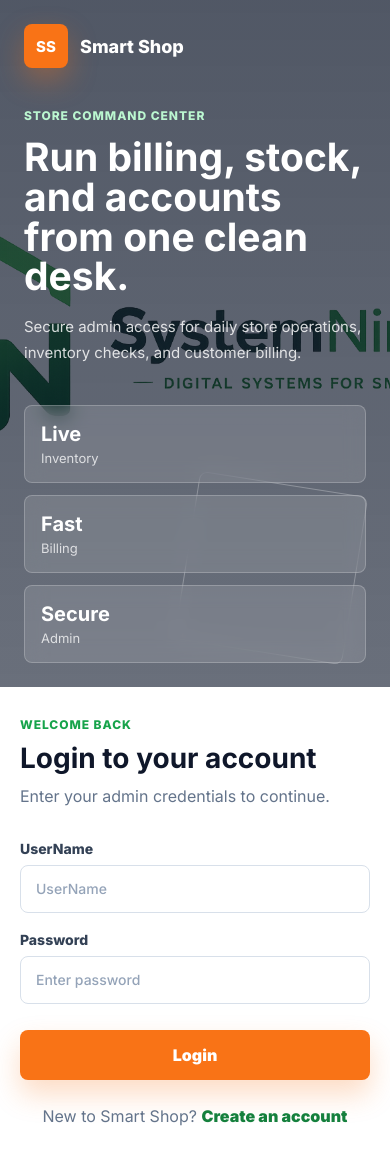
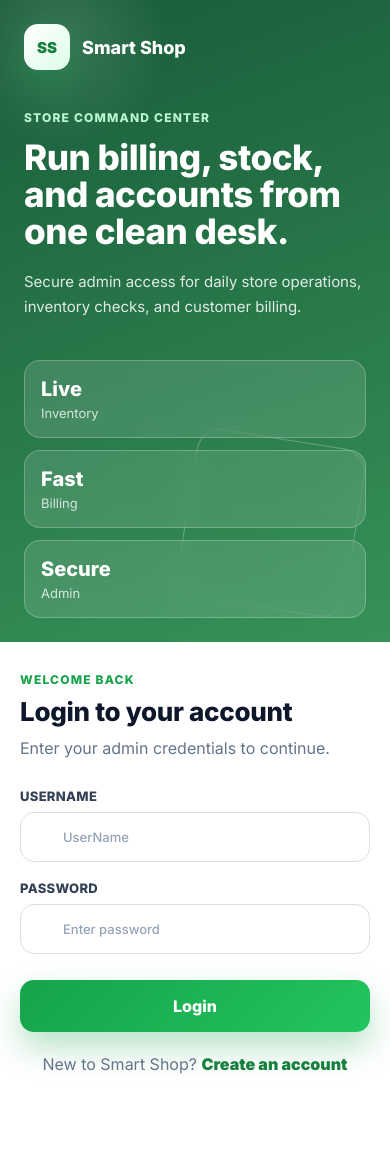
Before and after one commit to systemnirmata/store_managemant, a React (Vite) app in the folder frontend/: page / in a window 390 px wide. After the commit the page ends 1108 px from the top, so only its background shows below. Built offline with nearby package versions, Linux system fonts and the light colour scheme.

Commit message:
login signup page change code

```diff
--- a/frontend/src/auth/auth.css
+++ b/frontend/src/auth/auth.css
@@ -1,14 +1,147 @@
+/* ═══════════════════════════════════════════════
+   AUTH PAGES — Premium Green & White Glassmorphism
+   (class names kept identical to the original file
+   so Signup / other pages sharing this stylesheet
+   keep working without changes)
+═══════════════════════════════════════════════ */
+
+:root {
+    --au-green: #16A34A;
+    --au-green-light: #22C55E;
+    --au-green-soft: #DCFCE7;
+    --au-green-xlight: #F0FDF4;
+    --au-border: #E5E7EB;
+    --au-text: #111827;
+    --au-text-soft: #6B7280;
+    --au-success: #10B981;
+    --au-error: #EF4444;
+}
+
+*,
+*::before,
+*::after {
+    box-sizing: border-box;
+}
+
+@keyframes auFadeIn {
+    from {
+        opacity: 0;
+    }
+    to {
+        opacity: 1;
+    }
+}
+
+@keyframes auSlideUp {
+    from {
+        opacity: 0;
+        transform: translateY(16px);
+    }
+    to {
+        opacity: 1;
+        transform: translateY(0);
+    }
+}
+
+@keyframes auFloat {
+    0%,
+    100% {
+        transform: translate(0, 0) scale(1);
+    }
+    50% {
+        transform: translate(14px, -18px) scale(1.04);
+    }
+}
+
+@keyframes auFloatSlow {
+    0%,
+    100% {
+        transform: translate(0, 0) scale(1);
+    }
+    50% {
+        transform: translate(-16px, 14px) scale(1.03);
+    }
+}
+
+@keyframes auShake {
+    10%,
+    90% {
+        transform: translateX(-1px);
+    }
+    20%,
+    80% {
+        transform: translateX(2px);
+    }
+    30%,
+    50%,
+    70% {
+        transform: translateX(-4px);
+    }
+    40%,
+    60% {
+        transform: translateX(4px);
+    }
+}
+
+@keyframes auSpin {
+    to {
+        transform: rotate(360deg);
+    }
+}
+
+@keyframes auLogoPulse {
+    0%,
+    100% {
+        box-shadow: 0 12px 28px rgba(22, 163, 74, 0.28);
+    }
+    50% {
+        box-shadow: 0 16px 36px rgba(22, 163, 74, 0.42);
+    }
+}
+
 .auth-page {
     min-height: 100vh;
     display: grid;
     place-items: center;
     padding: 32px;
     box-sizing: border-box;
-  background:
-    radial-gradient(circle at 15% 15%, rgba(34, 197, 94, 0.12), transparent 28%),
-    linear-gradient(135deg, #eef6f2 0%, #f8fafc 45%, #fff7ed 100%);
-  color: #17212f;
+    position: relative;
+    overflow: hidden;
+    background: linear-gradient(160deg, #F8FFF8 0%, #ECFDF5 48%, #DCFCE7 100%);
+    color: var(--au-text);
     font-family: Inter, ui-sans-serif, system-ui, -apple-system, BlinkMacSystemFont, "Segoe UI", sans-serif;
+    animation: auFadeIn 0.4s ease;
+}
+
+
+/* Ambient floating glass shapes */
+
+.auth-page::before,
+.auth-page::after {
+    content: "";
+    position: absolute;
+    border-radius: 50%;
+    filter: blur(2px);
+    z-index: 0;
+    pointer-events: none;
+}
+
+.auth-page::before {
+    width: 360px;
+    height: 360px;
+    top: -80px;
+    left: -100px;
+    background: radial-gradient(circle, rgba(34, 197, 94, 0.22), transparent 70%);
+    animation: auFloat 9s ease-in-out infinite;
+}
+
+.auth-page::after {
+    width: 300px;
+    height: 300px;
+    bottom: -90px;
+    right: -80px;
+    background: radial-gradient(circle, rgba(22, 163, 74, 0.16), transparent 70%);
+    animation: auFloatSlow 11s ease-in-out infinite;
 }
 
 .auth-shell {
@@ -17,10 +150,14 @@
     display: grid;
     grid-template-columns: minmax(0, 1fr) minmax(360px, 440px);
     overflow: hidden;
-  border: 1px solid rgba(15, 23, 42, 0.08);
-  border-radius: 8px;
-  background: rgba(255, 255, 255, 0.78);
-  box-shadow: 0 24px 80px rgba(15, 23, 42, 0.14);
+    position: relative;
+    z-index: 1;
+    border: 1px solid rgba(22, 163, 74, 0.16);
+    border-radius: 24px;
+    background: rgba(255, 255, 255, 0.6);
+    backdrop-filter: blur(18px);
+    box-shadow: 0 30px 90px rgba(15, 23, 42, 0.14);
+    animation: auSlideUp 0.5s ease;
 }
 
 .auth-shell-reverse {
@@ -37,11 +174,9 @@
     flex-direction: column;
     justify-content: space-between;
     gap: 40px;
-  padding: 44px;
+    padding: 46px;
     overflow: hidden;
-  background:
-    linear-gradient(rgba(15, 23, 42, 0.72), rgba(15, 23, 42, 0.62)),
-    url("../assets/image.png") center / cover;
+    background: linear-gradient(160deg, rgba(6, 78, 41, 0.92), rgba(21, 128, 61, 0.86)), radial-gradient(circle at 80% 10%, rgba(255, 255, 255, 0.14), transparent 55%);
     color: #ffffff;
 }
 
@@ -52,8 +187,20 @@
     width: 170px;
     height: 170px;
     border: 1px solid rgba(255, 255, 255, 0.28);
-  border-radius: 8px;
+    border-radius: 24px;
     transform: rotate(9deg);
+}
+
+.auth-panel::before {
+    content: "";
+    position: absolute;
+    top: -60px;
+    left: -60px;
+    width: 220px;
+    height: 220px;
+    border-radius: 50%;
+    background: radial-gradient(circle, rgba(255, 255, 255, 0.14), transparent 70%);
+    animation: auFloat 8s ease-in-out infinite;
 }
 
 .auth-brand,
@@ -75,14 +222,16 @@
 .auth-brand-mark {
     display: grid;
     place-items: center;
-  width: 44px;
-  height: 44px;
-  border-radius: 8px;
-  background: #f97316;
-  color: #ffffff;
+    width: 46px;
+    height: 46px;
+    border-radius: 14px;
+    background: linear-gradient(135deg, #ffffff, #DCFCE7);
+    color: #15803D;
     font-size: 15px;
+    font-weight: 900;
     letter-spacing: 0;
-  box-shadow: 0 12px 28px rgba(249, 115, 22, 0.34);
+    box-shadow: 0 12px 28px rgba(0, 0, 0, 0.18);
+    animation: auLogoPulse 3.2s ease-in-out infinite;
 }
 
 .auth-kicker {
@@ -90,7 +239,7 @@
     color: #16a34a;
     font-size: 12px;
     font-weight: 800;
-  letter-spacing: 0.08em;
+    letter-spacing: 0.1em;
     text-transform: uppercase;
 }
 
@@ -105,15 +254,16 @@
 .auth-panel-copy h1 {
     margin: 14px 0 18px;
     max-width: 620px;
-  font-size: clamp(34px, 5vw, 58px);
-  line-height: 1.02;
-  letter-spacing: 0;
+    font-size: clamp(34px, 5vw, 54px);
+    line-height: 1.06;
+    letter-spacing: -0.5px;
+    font-weight: 800;
 }
 
 .auth-panel-copy p:not(.auth-kicker) {
     max-width: 500px;
     margin: 0;
-  color: rgba(255, 255, 255, 0.82);
+    color: rgba(255, 255, 255, 0.86);
     font-size: 16px;
     line-height: 1.7;
 }
@@ -127,10 +277,16 @@
 
 .auth-stats div,
 .auth-checklist span {
-  border: 1px solid rgba(255, 255, 255, 0.22);
-  border-radius: 8px;
+    border: 1px solid rgba(255, 255, 255, 0.24);
+    border-radius: 16px;
     background: rgba(255, 255, 255, 0.12);
     backdrop-filter: blur(10px);
+    transition: transform 220ms ease, background 220ms ease;
+}
+
+.auth-stats div:hover {
+    transform: translateY(-3px);
+    background: rgba(255, 255, 255, 0.18);
 }
 
 .auth-stats div {
@@ -140,12 +296,13 @@
 .auth-stats strong {
     display: block;
     font-size: 20px;
+    font-weight: 800;
 }
 
 .auth-stats span {
     display: block;
     margin-top: 4px;
-  color: rgba(255, 255, 255, 0.76);
+    color: rgba(255, 255, 255, 0.78);
     font-size: 13px;
 }
 
@@ -157,7 +314,7 @@
 
 .auth-checklist span {
     padding: 14px 16px;
-  color: rgba(255, 255, 255, 0.86);
+    color: rgba(255, 255, 255, 0.9);
     font-weight: 700;
 }
 
@@ -166,19 +323,23 @@
     flex-direction: column;
     justify-content: center;
     padding: 48px;
-  background: rgba(255, 255, 255, 0.94);
+    background: rgba(255, 255, 255, 0.86);
+    backdrop-filter: blur(6px);
+    position: relative;
 }
 
 .auth-header {
-  margin-bottom: 30px;
+    margin-bottom: 26px;
+    animation: auSlideUp 0.5s ease 0.05s backwards;
 }
 
 .auth-header h2 {
     margin: 10px 0;
     color: #0f172a;
-  font-size: 32px;
+    font-size: 30px;
+    font-weight: 800;
     line-height: 1.15;
-  letter-spacing: 0;
+    letter-spacing: -0.3px;
 }
 
 .auth-header p:last-child {
@@ -190,23 +351,42 @@
 .auth-form {
     display: grid;
     gap: 18px;
+    animation: auSlideUp 0.5s ease 0.1s backwards;
 }
 
 .auth-form label {
     display: grid;
     gap: 8px;
     color: #334155;
-  font-size: 14px;
+    font-size: 13px;
     font-weight: 800;
+    text-transform: uppercase;
+    letter-spacing: 0.3px;
+}
+
+.auth-input-wrap {
+    position: relative;
+    display: flex;
+    align-items: center;
+}
+
+.auth-input-icon {
+    position: absolute;
+    left: 15px;
+    color: #9CA3AF;
+    display: flex;
+    align-items: center;
+    pointer-events: none;
+    transition: color 160ms ease;
 }
 
 .auth-form input {
     width: 100%;
-  min-height: 48px;
-  padding: 0 15px;
+    min-height: 50px;
+    padding: 0 15px 0 42px;
     box-sizing: border-box;
-  border: 1px solid #d8e0ea;
-  border-radius: 8px;
+    border: 1.5px solid #d8e0ea;
+    border-radius: 14px;
     outline: none;
     background: #ffffff;
     color: #0f172a;
@@ -222,39 +402,170 @@
 
 .auth-form input:focus {
     border-color: #16a34a;
-  box-shadow: 0 0 0 4px rgba(22, 163, 74, 0.12);
+    box-shadow: 0 0 0 4px rgba(22, 163, 74, 0.14);
     background: #fbfefc;
 }
 
+.auth-form input:focus~.auth-input-icon,
+.auth-input-wrap:focus-within .auth-input-icon {
+    color: #16A34A;
+}
+
+.auth-password-toggle {
+    position: absolute;
+    right: 6px;
+    display: flex;
+    align-items: center;
+    justify-content: center;
+    width: 36px;
+    height: 36px;
+    border: none;
+    background: transparent;
+    color: #9CA3AF;
+    cursor: pointer;
+    border-radius: 10px;
+    transition: color 160ms ease, background 160ms ease;
+}
+
+.auth-password-toggle:hover {
+    color: #16A34A;
+    background: var(--au-green-xlight);
+}
+
+.auth-row-between {
+    display: flex;
+    align-items: center;
+    justify-content: space-between;
+    margin-top: -6px;
+    flex-wrap: wrap;
+    gap: 10px;
+}
+
+.auth-remember {
+    display: flex;
+    align-items: center;
+    gap: 8px;
+    font-size: 13px;
+    font-weight: 600;
+    color: #475569;
+    cursor: pointer;
+    text-transform: none;
+    letter-spacing: 0;
+}
+
+.auth-remember input[type="checkbox"] {
+    width: 16px;
+    height: 16px;
+    min-height: 0;
+    padding: 0;
+    accent-color: #16A34A;
+    cursor: pointer;
+}
+
+.auth-forgot {
+    font-size: 13px;
+    font-weight: 700;
+    color: #15803D;
+    cursor: default;
+    text-decoration: none;
+    position: relative;
+}
+
+.auth-forgot:hover .auth-forgot-tip {
+    opacity: 1;
+    transform: translateY(0);
+    pointer-events: auto;
+}
+
+.auth-forgot-tip {
+    position: absolute;
+    bottom: calc(100% + 8px);
+    right: 0;
+    width: 200px;
+    padding: 8px 11px;
+    border-radius: 10px;
+    background: #111827;
+    color: white;
+    font-size: 11.5px;
+    font-weight: 600;
+    line-height: 1.4;
+    opacity: 0;
+    transform: translateY(4px);
+    transition: all 160ms ease;
+    pointer-events: none;
+    z-index: 5;
+}
+
+.auth-error {
+    display: flex;
+    align-items: center;
+    gap: 8px;
+    padding: 11px 14px;
+    border-radius: 12px;
+    background: #FEF2F2;
+    border: 1px solid #FECACA;
+    color: #B91C1C;
+    font-size: 13px;
+    font-weight: 700;
+    animation: auShake 420ms ease;
+}
+
 .auth-submit {
-  min-height: 50px;
+    display: flex;
+    align-items: center;
+    justify-content: center;
+    gap: 9px;
+    min-height: 52px;
     margin-top: 8px;
     border: 0;
-  border-radius: 8px;
-  background: #f97316;
+    border-radius: 14px;
+    background: linear-gradient(135deg, #16A34A, #22C55E);
     color: #ffffff;
     font: inherit;
     font-size: 16px;
-  font-weight: 900;
+    font-weight: 800;
     cursor: pointer;
-  box-shadow: 0 14px 28px rgba(249, 115, 22, 0.25);
+    box-shadow: 0 16px 32px rgba(22, 163, 74, 0.3);
     transition: transform 160ms ease, box-shadow 160ms ease, background-color 160ms ease;
 }
 
 .auth-submit:hover:not(:disabled) {
-  transform: translateY(-1px);
-  background: #ea580c;
-  box-shadow: 0 18px 34px rgba(249, 115, 22, 0.32);
+    transform: translateY(-2px);
+    box-shadow: 0 20px 40px rgba(22, 163, 74, 0.38);
+}
+
+.auth-submit:active:not(:disabled) {
+    transform: translateY(0);
 }
 
 .auth-submit:disabled {
     cursor: not-allowed;
-  opacity: 0.72;
+    opacity: 0.75;
     box-shadow: none;
 }
 
+.auth-spinner {
+    width: 17px;
+    height: 17px;
+    border: 2.5px solid rgba(255, 255, 255, 0.4);
+    border-top-color: white;
+    border-radius: 50%;
+    animation: auSpin 0.7s linear infinite;
+}
+
+.auth-secure-badge {
+    display: flex;
+    align-items: center;
+    justify-content: center;
+    gap: 6px;
+    margin-top: 18px;
+    font-size: 11.5px;
+    font-weight: 700;
+    color: #15803D;
+}
+
 .auth-switch {
-  margin: 24px 0 0;
+    margin: 20px 0 0;
     color: #64748b;
     text-align: center;
     line-height: 1.6;
@@ -270,67 +581,70 @@
     text-decoration: underline;
 }
 
+.auth-footer {
+    margin-top: 22px;
+    text-align: center;
+    color: #9CA3AF;
+    font-size: 11.5px;
+    line-height: 1.6;
+}
+
 @media (max-width: 860px) {
     .auth-page {
         align-items: start;
         padding: 18px;
     }
-
     .auth-shell,
     .auth-shell-reverse {
         min-height: auto;
         grid-template-columns: 1fr;
     }
-
     .auth-shell-reverse .auth-panel {
         order: 0;
     }
-
     .auth-panel {
-    min-height: 360px;
-    padding: 30px;
+        min-height: 320px;
+        padding: 32px;
     }
-
     .auth-panel-copy h1 {
-    font-size: clamp(32px, 10vw, 44px);
+        font-size: clamp(30px, 9vw, 42px);
     }
-
     .auth-card {
-    padding: 34px 24px;
+        padding: 36px 26px;
     }
 }
 
 @media (max-width: 520px) {
     .auth-page {
         padding: 0;
-    background: #f8fafc;
+        background: #F8FFF8;
     }
-
+    .auth-page::before,
+    .auth-page::after {
+        display: none;
+    }
     .auth-shell {
         width: 100%;
         border: 0;
         border-radius: 0;
         box-shadow: none;
+        backdrop-filter: none;
     }
-
     .auth-panel {
-    min-height: 300px;
+        min-height: 260px;
         padding: 24px;
     }
-
     .auth-panel-copy p:not(.auth-kicker) {
         font-size: 15px;
     }
-
     .auth-stats {
         grid-template-columns: 1fr;
     }
-
     .auth-card {
         padding: 30px 20px;
+        background: white;
     }
-
     .auth-header h2 {
-    font-size: 28px;
+        font-size: 26px;
     }
 }
```
Also changed, not shown: frontend/src/route/Billing.jsx (+5 -4 lines). Lines whose indentation alone changed are shown as unchanged.
